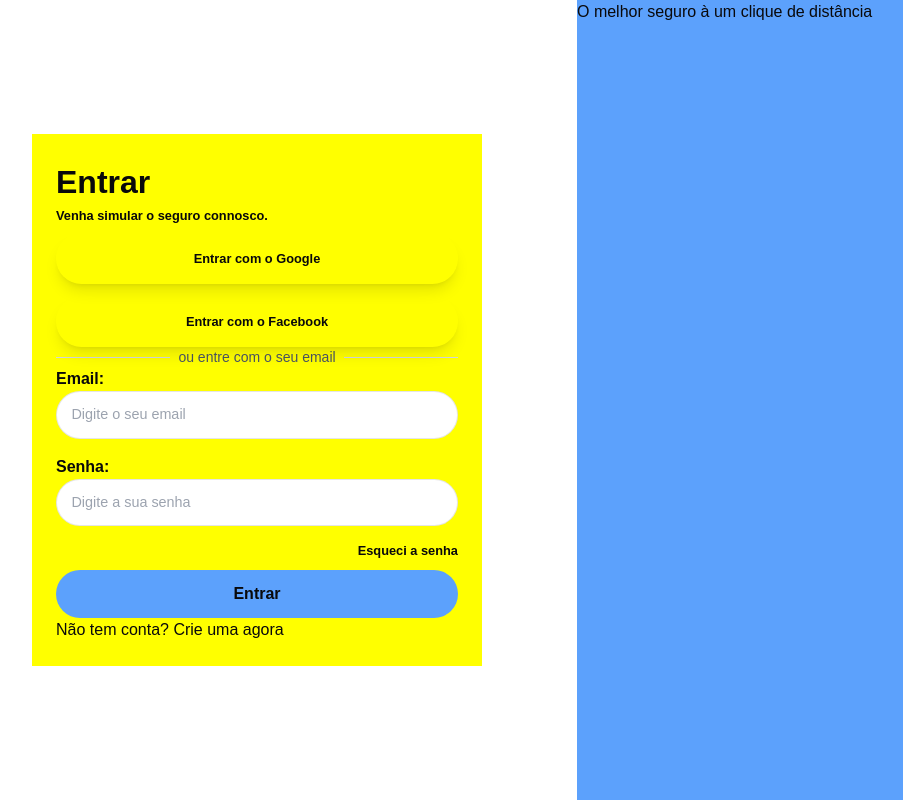
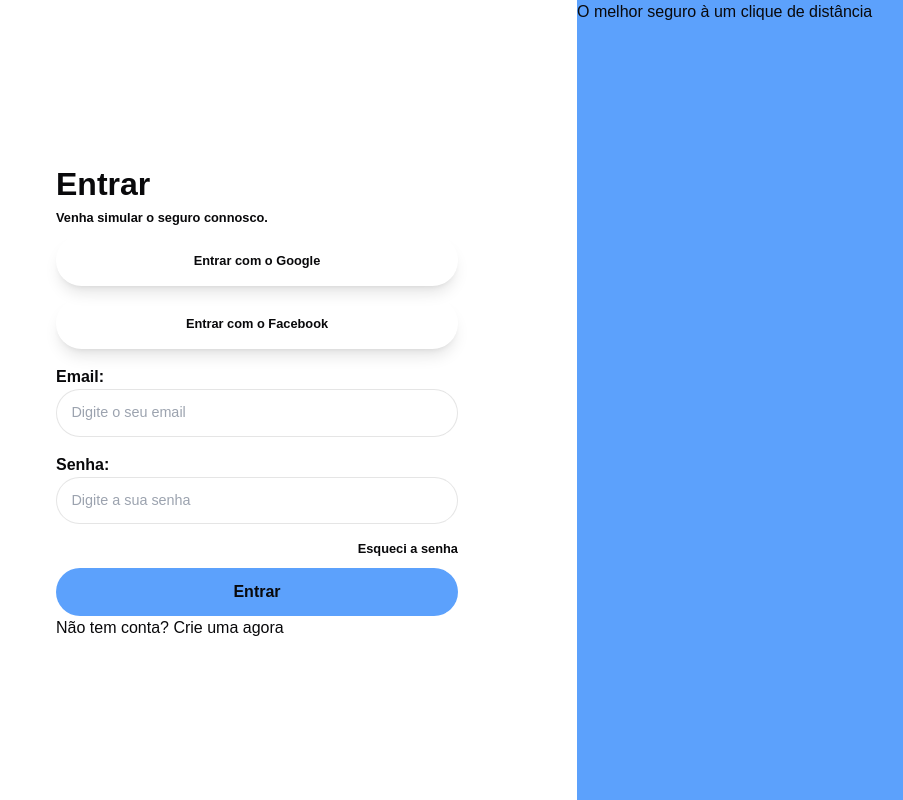
Before and after one commit to Nduengue/simulador_saude, a Next.js app: page /login in a window 1280 px wide. Shown: the whole page, without its empty margins (63-966 px from the left). Built offline with nearby package versions, Linux system fonts and the light colour scheme.

Commit message:
login page left side II

```diff
--- a/src/app/login/login.css
+++ b/src/app/login/login.css
@@ -21,9 +21,9 @@
   justify-content: flex-start;
 }
 
-#login_left_content {
+/* #login_left_content {
   background: yellow;
-}
+} */
 
 .bg-primary {
   background-color: var(--primary);
--- a/src/app/login/page.tsx
+++ b/src/app/login/page.tsx
@@ -19,6 +19,7 @@ export default function login() {
                   id="login_google"
                   className="w-full relative py-4 font-semibold rounded-[60px] text-[0.8em] shadow-lg hover:shadow-xl"
                 >
+                  <i className="bi bi-facebook"></i>
                   <span>Entrar com o Google</span>
                 </button>
               </a>
@@ -27,19 +28,17 @@ export default function login() {
                   id="login_facebook"
                   className="w-full relative py-4 font-semibold rounded-[60px] text-[0.8em] shadow-lg hover:shadow-xl"
                 >
+                  <i className="bi bi-facebook"></i>
                   <span>Entrar com o Facebook</span>
                 </button>
               </a>
             </div>
-            <div className="flex items-center space-x-2">
-              <div className="flex-grow border-t border-gray-300"></div>
-              <span className="text-sm text-gray-600">
-                ou entre com o seu email
-              </span>
-              <div className="flex-grow border-t border-gray-300"></div>
-            </div>
-
-            <div className="form-control mb-4">
+            {/* <div id="login_separator">
+              <div className="separator_left"></div>
+              <span>ou entre com o seu email</span>
+              <div className="right"></div>
+            </div> */}
+            <div className="form-control mb-4 mt-4">
               <label
                 htmlFor="login_email"
                 className="font-bold text-[1em] mb-1"
```
